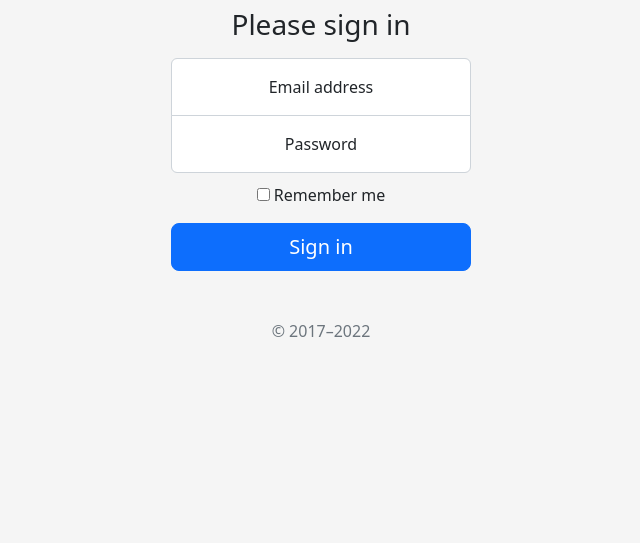
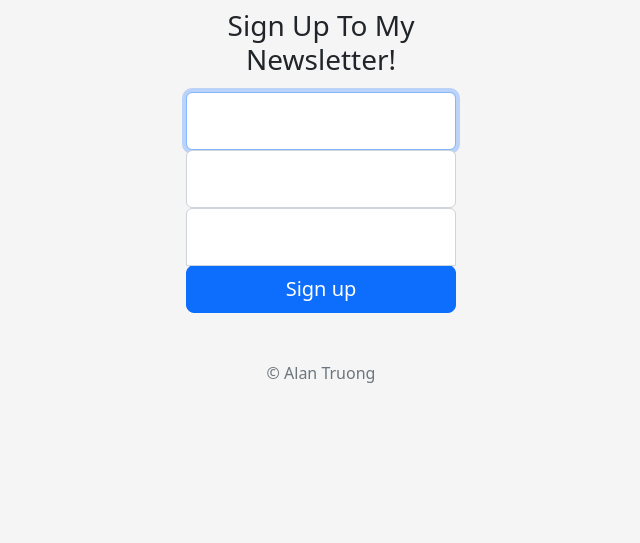
Before and after one commit to alntruong/Newsletter-Signup, a website: page signup.html in a window 1280 px wide. Shown: the part 257-800 px from the top of the page, without its empty margins (319-959 px from the left). Drawn offline with nearby package versions, Linux system fonts and the light colour scheme; files that its build step writes are made by us from their sources.

Commit message:
added route and note

```diff
--- a/signup.html
+++ b/signup.html
@@ -74,32 +74,25 @@
   }
  </style>
  <!-- Custom styles for this template -->
- <link href="styles.css" rel="stylesheet">
+ <link href="/css/styles.css" rel="stylesheet">
 </head>
 
 <body class="text-center">
-
  <main class="form-signin w-100 m-auto">
-  <form>
-   <img class="mb-4" src="/docs/5.2/assets/brand/bootstrap-logo.svg" alt="" width="72" height="57">
-   <h1 class="h3 mb-3 fw-normal">Please sign in</h1>
+  <!-- action="/" is the location in which we are going to send or post request to, which is the home route -->
+  <!-- this ensures that when we click the submit button the information in the form gets posted to the "/" location, which is the home route-->
+  <form action="/" class="form-signin" method="POST">
+   <img class="mb-4" src="images/icon.png" alt="" width="100" height="100">
+   <h1 class="h3 mb-3 fw-normal">Sign Up To My Newsletter!</h1>
 
    <div class="form-floating">
-    <input type="email" class="form-control" id="floatingInput" placeholder="name@example.com">
-    <label for="floatingInput">Email address</label>
-   </div>
-   <div class="form-floating">
-    <input type="password" class="form-control" id="floatingPassword" placeholder="Password">
-    <label for="floatingPassword">Password</label>
+    <input type="text" name="fName" class="form-control top" placeholder="First Name" required autofocus>
+    <input type="text" name="lName" class="form-control middle" placeholder="Last Name" required>
+    <input type="email" name="email" class="form-control bottom" placeholder="Email" required>
    </div>
 
-   <div class="checkbox mb-3">
-    <label>
-     <input type="checkbox" value="remember-me"> Remember me
-    </label>
-   </div>
-   <button class="w-100 btn btn-lg btn-primary" type="submit">Sign in</button>
-   <p class="mt-5 mb-3 text-muted">© 2017–2022</p>
+   <button class="w-100 btn btn-lg btn-primary" type="submit">Sign up</button>
+   <p class="mt-5 mb-3 text-muted">© Alan Truong</p>
   </form>
  </main>
 
```
